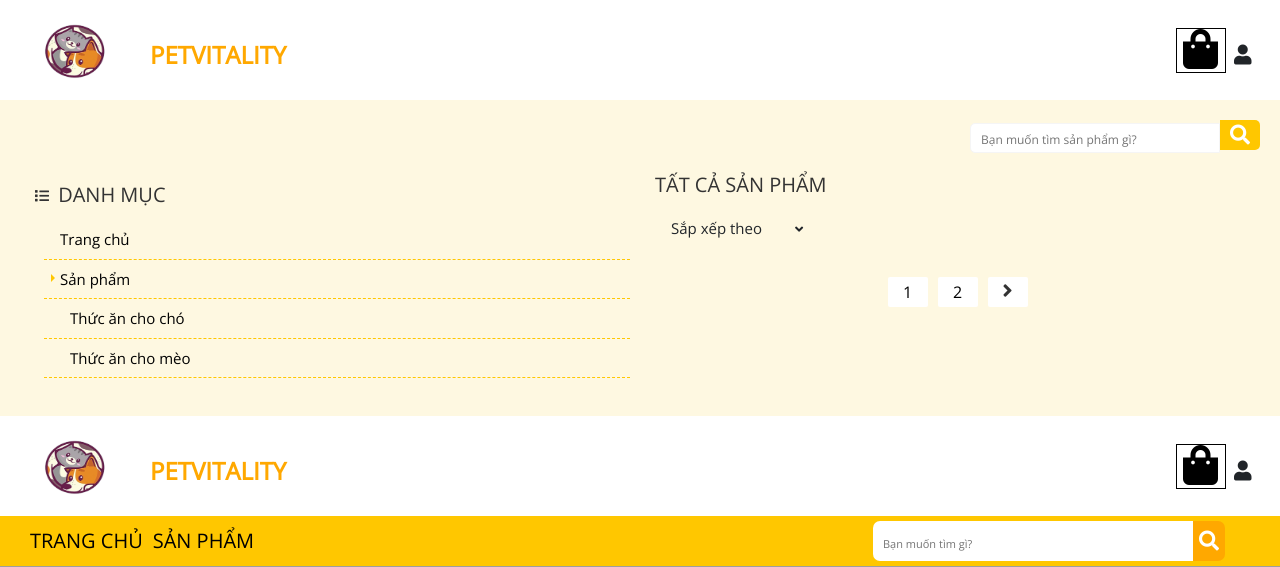
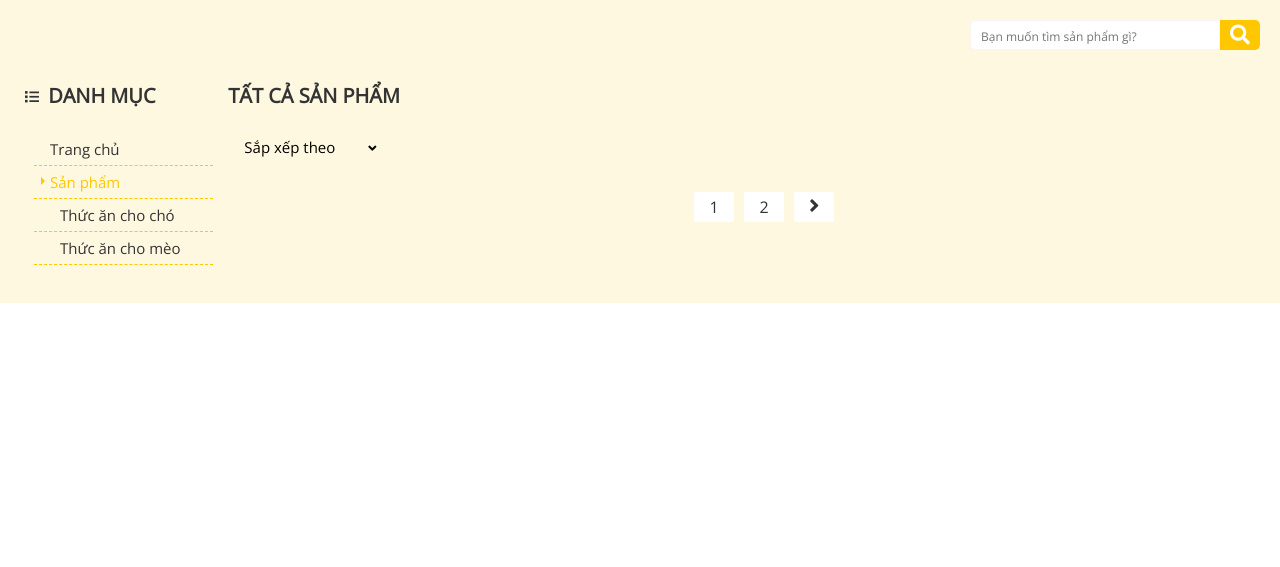
Before and after one commit to huypq190503/PetVitality, a PHP site: page /index.php?act=product in a window 1280 px wide. Shown: the top 567 px of the page. After the commit the page ends 303 px from the top, so only its background shows below. Run offline with PHP 8.4, Linux system fonts and the light colour scheme; grey boxes are pictures that could not be loaded.

Commit message:
Up 20_11

```diff
--- a/index.php
+++ b/index.php
@@ -94,6 +94,7 @@
                         break;
                     case 'product':
                         include "./view/product.php";
+                        break;
                     default: {
                         include "./view/home.php";
                         break;
--- a/view/_header.php
+++ b/view/_header.php
@@ -6,7 +6,7 @@
     <meta charset="UTF-8">
     <meta http-equiv="X-UA-Compatible" content="IE=edge">
     <meta name="viewport" content="width=device-width, initial-scale=1.0">
-    <title>Header</title>
+    <title>Pet</title>
     <link rel="stylesheet" href="./view/user/CSS/Bootstrap/bootstrap.min.css">
     <link rel="stylesheet" href="./view/user/CSS/header.css">
 </head>
--- a/view/product.php
+++ b/view/product.php
@@ -6,16 +6,15 @@
     <meta http-equiv="X-UA-Compatible" content="IE=edge">
     <meta name="viewport" content="width=device-width, initial-scale=1.0">
     <link rel="stylesheet" href="https://cdnjs.cloudflare.com/ajax/libs/normalize/8.0.1/normalize.min.css">
-    <link rel="stylesheet" href="./user/CSS/Product.css">
-    <link rel="stylesheet" href="./user/CSS/grid.css">
+    <link rel="stylesheet" href="./view/user/CSS/Product.css">
+    <link rel="stylesheet" href="./view/user/CSS/grid.css">
     <link href="https://fonts.googleapis.com/css2?family=Open+Sans:wght@300;400;500;600;700&display=swap" rel="stylesheet">
-    <link rel="stylesheet" href="./user/CSS/Font-awesome/css/all.min.css">
+    <link rel="stylesheet" href="./view/user/CSS/Font-awesome/css/all.min.css">
     <title>Sản phẩm</title>
 
 </head>
 
 <body>
-    <?php include "_header.php"; ?>
     <div class="app">
 
         <div class="app__container">
```
